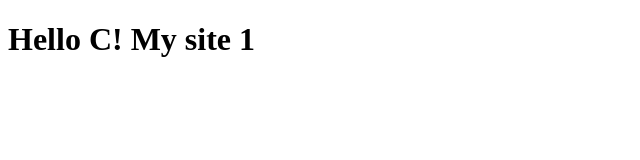
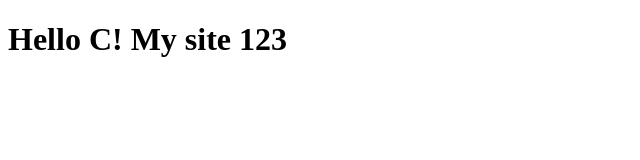
Before and after one commit to olegbykowski/ob, a plain HTML site: page site/index.html in a window 1280 px wide. Shown: the full height of the page, 0-640 px from the left. Drawn offline with Linux system fonts and the light colour scheme.

Commit message:
Small addition to page content

```diff
--- a/site/index.html
+++ b/site/index.html
@@ -4,6 +4,6 @@
 	<title>Hello C!</title>
 </head>
 <body>
-<h1>Hello C! My site 1</h1>
+<h1>Hello C! My site 123</h1>
 </body>
 </html>
```
